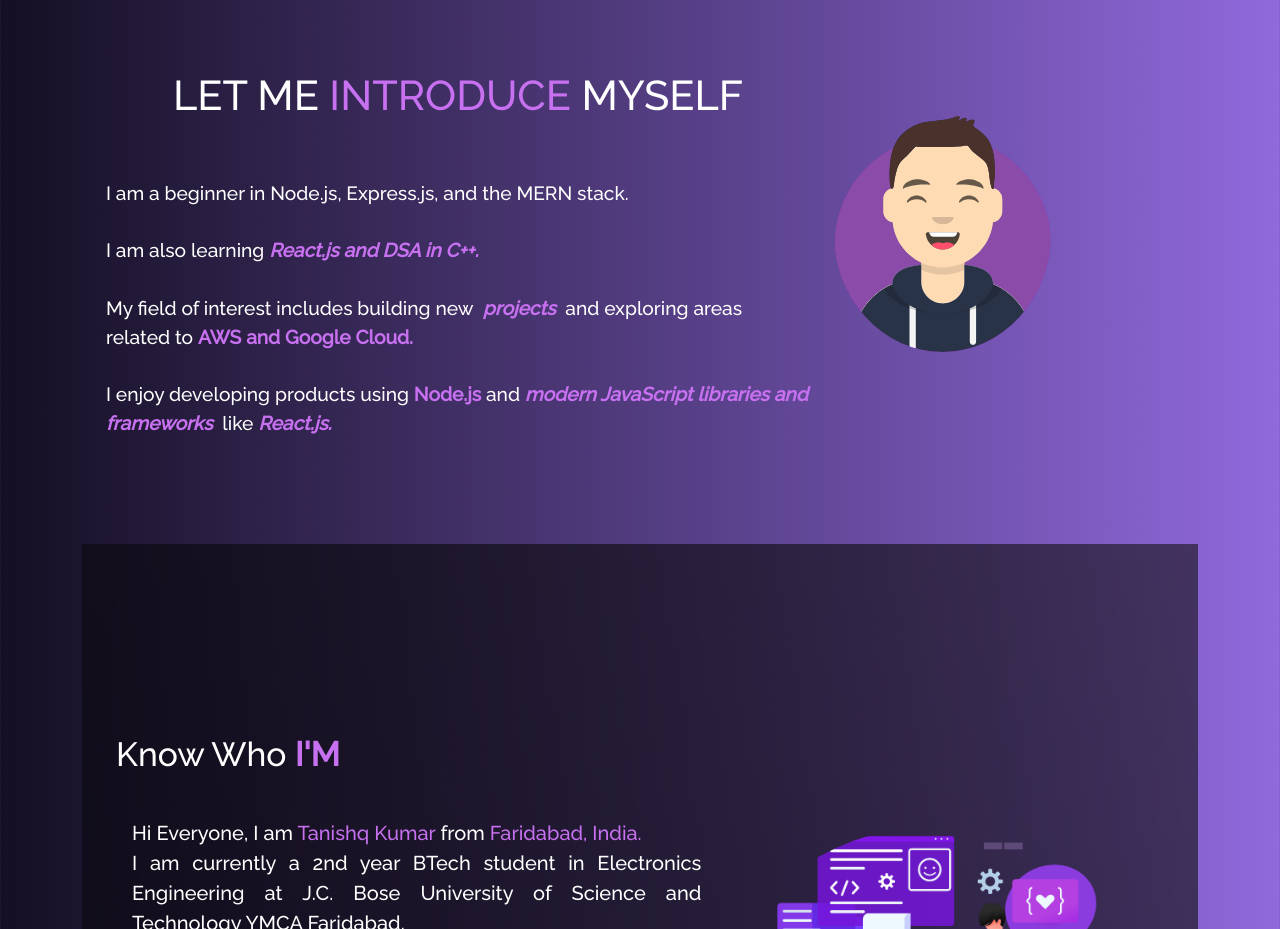
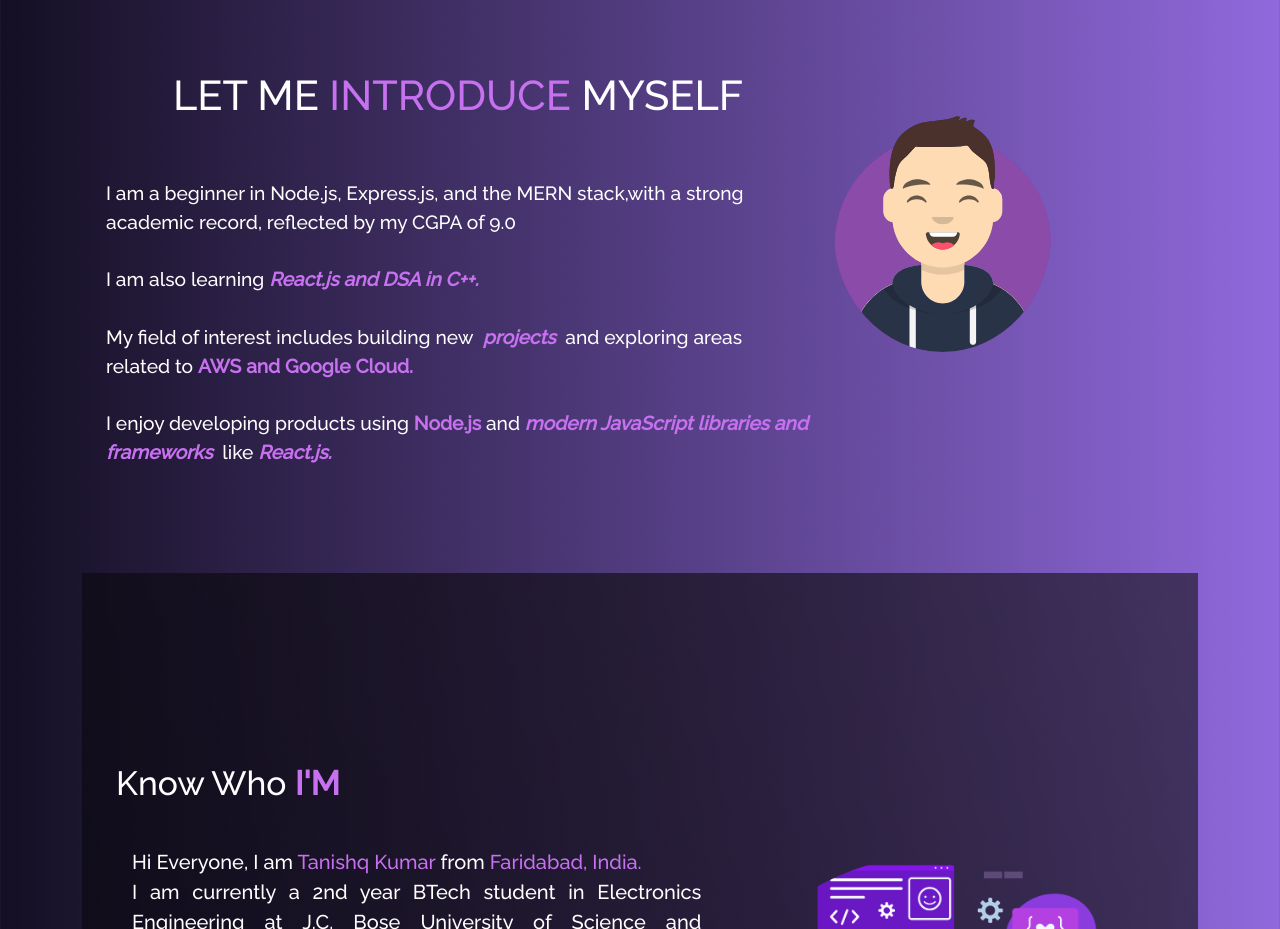
Before and after one commit to Tanishq909/portfolio-website, a React (Vite) app: page / in a window 1280 px wide. Shown: the part 820-1749 px from the top of the page. Built offline with nearby package versions, Linux system fonts and the light colour scheme.

Commit message:
Update Home2.jsx

```diff
--- a/src/components/Home2.jsx
+++ b/src/components/Home2.jsx
@@ -16,7 +16,7 @@
                         </h1>
 
                         <p className="home-about-body">
-                            I am a beginner in Node.js, Express.js, and the MERN stack.
+                            I am a beginner in Node.js, Express.js, and the MERN stack,with a strong academic record, reflected by my CGPA of 9.0
                             <br />
                             <br />I am also learning
                             <i>
```
